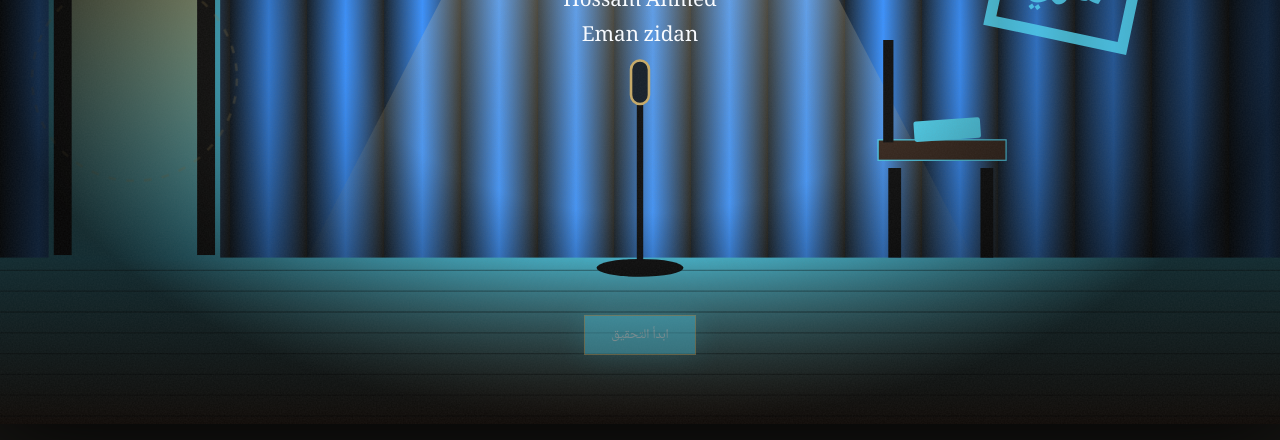
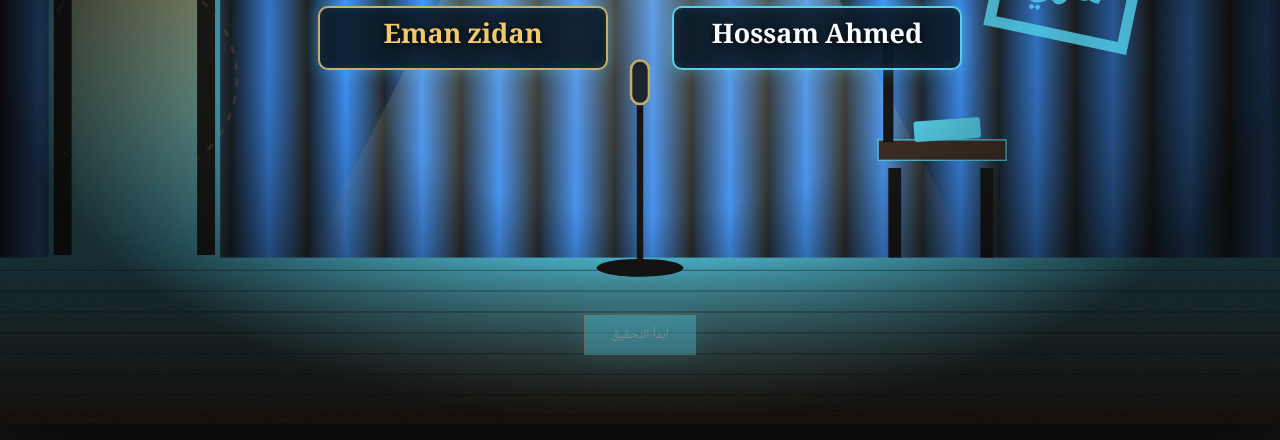
Before and after one commit to emanzidan1496-ux/hossam-ahmed-ikigai-game, a website built with Vite: page index.html in a window 1280 px wide. Shown: the part 360-800 px from the top of the page. Built offline with nearby package versions, Linux system fonts and the light colour scheme.

Commit message:
Style side-by-side presenter credit cards

```diff
--- a/style.css
+++ b/style.css
@@ -84,3 +84,38 @@ svg.scene{position:absolute;inset:0;width:100%;height:100%;animation:zin 2.6s ea
 .hn{opacity:0}.d .hn{opacity:1;animation:cp .22s infinite alternate}@keyframes cp{to{transform:translateY(-14px)}}
 .rp{fill:none;stroke:#CAAD69;opacity:0}.d .rp{animation:rn 2.4s infinite}@keyframes rn{0%{opacity:.7;transform:scale(.2)}100%{opacity:0;transform:scale(1.6)}}
 .rp{transform-box:fill-box;transform-origin:center}
+
+
+/* Side-by-side presenter credits on the opening screen */
+#cv .credit-pair{
+  display:flex;
+  flex-direction:row;
+  align-items:center;
+  justify-content:center;
+  gap:clamp(18px,5vw,76px);
+  width:min(760px,88%);
+  margin-top:1.1em;
+  position:relative;
+  z-index:8;
+}
+#cv .credit-card{
+  flex:1 1 0;
+  max-width:290px;
+  min-width:0;
+  padding:.48em .65em;
+  border:2px solid #CAAD69;
+  border-radius:10px;
+  background:rgba(13,28,43,.94);
+  box-shadow:0 0 18px rgba(83,209,236,.35), inset 0 0 12px rgba(83,209,236,.1);
+  font-size:clamp(1.15em,2.1vw,1.75em);
+  line-height:1.25;
+  font-weight:700;
+  white-space:nowrap;
+  text-shadow:0 2px 10px #000;
+}
+#cv .credit-hossam{color:#F8FBFF;border-color:#53D1EC}
+#cv .credit-eman{color:#F0C96A;border-color:#CAAD69}
+@media(max-width:600px){
+  #cv .credit-pair{gap:10px;width:92%;margin-top:.8em}
+  #cv .credit-card{padding:.42em .3em;font-size:clamp(.9em,3.6vw,1.2em)}
+}
```
